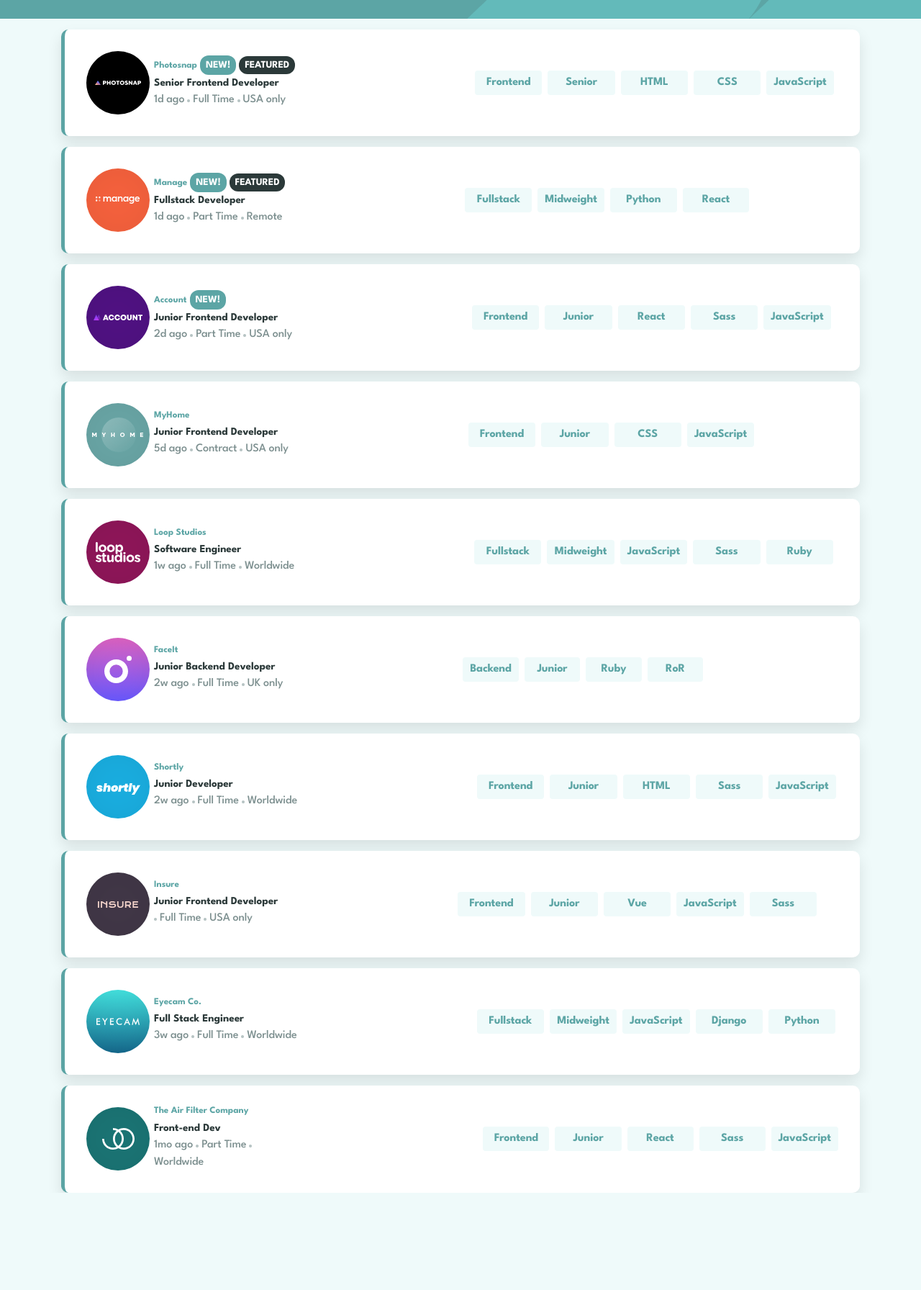
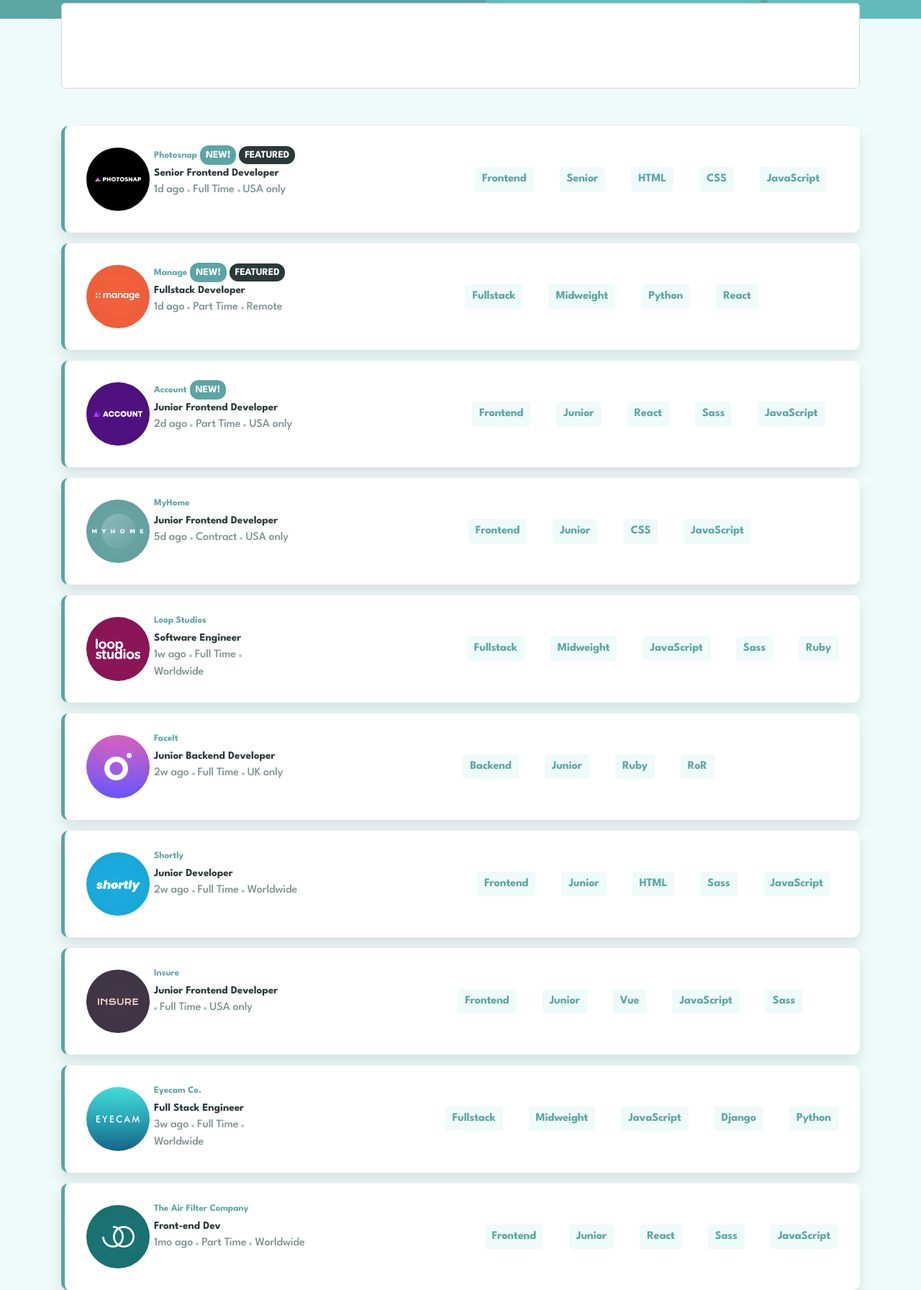
Before and after one commit to AnanoMakharashvili/Job-listings-with-filtering, a plain HTML site: page index.html in a window 1280 px wide. Shown: the part 130-1922 px from the top of the page at 72% size. Before the commit the page ends 1787 px from the top, so only its background shows below. Drawn offline with Linux system fonts and the light colour scheme.

Commit message:
Add JavaScript to the project

```diff
--- a/index.html
+++ b/index.html
@@ -20,6 +20,7 @@
           class="combined-style-desktop"
         />
       </head>
+      <input type="text" id="filter-input" />
       <img src="assets/photosnap.svg" rel="photosnap" class="logo-style" />
       <div class="box-container">
         <img src="assets/photosnap.svg" rel="photosnap" class="logo-desktop" />
@@ -44,11 +45,11 @@
           class="rectangle-style"
         />
         <div class="job-card-section">
-          <span id="front-end-style">Frontend</span>
-          <span id="senior-style">Senior</span>
-          <span id="html-style">HTML</span>
-          <span id="css-style">CSS</span>
-          <span id="javascript-style">JavaScript</span>
+          <span id="front-end-style" class="job">Frontend</span>
+          <span id="senior-style" class="job">Senior</span>
+          <span id="html-style" class="job">HTML</span>
+          <span id="css-style" class="job">CSS</span>
+          <span id="javascript-style" class="job">JavaScript</span>
         </div>
       </div>
       <img src="assets/manage.svg" rel="manage" class="logo-style" />
@@ -75,10 +76,10 @@
           class="rectangle-style"
         />
         <div class="job-card-section">
-          <span id="fullstack-style">Fullstack</span>
-          <span id="midweight-style">Midweight</span>
-          <span id="python-style">Python</span>
-          <span id="react-style">React</span>
+          <span id="fullstack-style" class="job">Fullstack</span>
+          <span id="midweight-style" class="job">Midweight</span>
+          <span id="python-style" class="job">Python</span>
+          <span id="react-style" class="job">React</span>
         </div>
       </div>
       <img src="assets/account.svg" rel="account" class="logo-style" />
@@ -104,11 +105,11 @@
           class="rectangle-style"
         />
         <div class="job-card-section">
-          <span id="front-end-style">Frontend</span>
-          <span id="junior-style">Junior</span>
-          <span id="react-style">React</span>
-          <span id="sass-style">Sass</span>
-          <span id="javascript-style">JavaScript</span>
+          <span id="front-end-style" class="job">Frontend</span>
+          <span id="junior-style" class="job">Junior</span>
+          <span id="react-style" class="job">React</span>
+          <span id="sass-style" class="job">Sass</span>
+          <span id="javascript-style" class="job">JavaScript</span>
         </div>
       </div>
       <img src="assets/myhome.svg" rel="myhome" class="logo-style" />
@@ -131,10 +132,10 @@
           class="rectangle-style"
         />
         <div class="job-card-section">
-          <span id="front-end-style">Frontend</span>
-          <span id="junior-style"> Junior</span>
-          <span id="css-style">CSS</span>
-          <span id="javascript-style">JavaScript</span>
+          <span id="front-end-style" class="job">Frontend</span>
+          <span id="junior-style" class="job"> Junior</span>
+          <span id="css-style" class="job">CSS</span>
+          <span id="javascript-style" class="job">JavaScript</span>
         </div>
       </div>
       <img
@@ -165,11 +166,11 @@
           class="rectangle-style"
         />
         <div class="job-card-section">
-          <span id="fullstack-style">Fullstack</span>
-          <span id="midweight-style">Midweight</span>
-          <span id="javascript-style">JavaScript</span>
-          <span id="sass-style">Sass</span>
-          <span id="ruby-style">Ruby</span>
+          <span id="fullstack-style" class="job">Fullstack</span>
+          <span id="midweight-style" class="job">Midweight</span>
+          <span id="javascript-style" class="job">JavaScript</span>
+          <span id="sass-style" class="job">Sass</span>
+          <span id="ruby-style" class="job">Ruby</span>
         </div>
       </div>
       <img src="assets/faceit.svg" rel="faceit" class="logo-style" />
@@ -192,10 +193,10 @@
           class="rectangle-style"
         />
         <div class="job-card-section">
-          <span id="backend-style">Backend</span>
-          <span id="junior-style">Junior</span>
-          <span id="ruby-style">Ruby</span>
-          <span id="ror-style">RoR</span>
+          <span id="backend-style" class="job">Backend</span>
+          <span id="junior-style" class="job">Junior</span>
+          <span id="ruby-style" class="job">Ruby</span>
+          <span id="ror-style" class="job">RoR</span>
         </div>
       </div>
       <img src="assets/shortly.svg" rel="shortly" class="logo-style" />
@@ -218,11 +219,11 @@
           class="rectangle-style"
         />
         <div class="job-card-section">
-          <span id="front-end-style">Frontend</span>
-          <span id="junior-style">Junior</span>
-          <span id="html-style">HTML</span>
-          <span id="sass-style">Sass</span>
-          <span id="javascript-style">JavaScript</span>
+          <span id="front-end-style" class="job">Frontend</span>
+          <span id="junior-style" class="job">Junior</span>
+          <span id="html-style" class="job">HTML</span>
+          <span id="sass-style" class="job">Sass</span>
+          <span id="javascript-style" class="job">JavaScript</span>
         </div>
       </div>
       <img src="assets/insure.svg" rel="insure" class="logo-style" />
@@ -244,11 +245,11 @@
           class="rectangle-style"
         />
         <div class="job-card-section">
-          <span id="front-end-style">Frontend</span>
-          <span id="junior-style">Junior</span>
-          <span id="vue-style">Vue</span>
-          <span id="javascript-style">JavaScript</span>
-          <span id="sass-style">Sass</span>
+          <span id="front-end-style" class="job">Frontend</span>
+          <span id="junior-style" class="job">Junior</span>
+          <span id="vue-style" class="job">Vue</span>
+          <span id="javascript-style" class="job">JavaScript</span>
+          <span id="sass-style" class="job">Sass</span>
         </div>
       </div>
       <img src="assets/eyecam-co.svg" rel="eyecam-co" class="logo-style" />
@@ -271,11 +272,11 @@
           class="rectangle-style"
         />
         <div class="job-card-section">
-          <span id="fullstack-style">Fullstack</span>
-          <span id="midweight-style">Midweight</span>
-          <span id="javascript-style">JavaScript</span>
-          <span id="django-style">Django</span>
-          <span id="python-style">Python</span>
+          <span id="fullstack-style" class="job">Fullstack</span>
+          <span id="midweight-style" class="job">Midweight</span>
+          <span id="javascript-style" class="job">JavaScript</span>
+          <span id="django-style" class="job">Django</span>
+          <span id="python-style" class="job">Python</span>
         </div>
       </div>
       <img
@@ -306,13 +307,14 @@
           class="rectangle-style"
         />
         <div class="job-card-section">
-          <span id="front-end-style">Frontend</span>
-          <span id="junior-style">Junior</span>
-          <span id="react-style">React</span>
-          <span id="sass-style">Sass</span>
-          <span id="javascript-style">JavaScript</span>
+          <span id="front-end-style" class="job">Frontend</span>
+          <span id="junior-style" class="job">Junior</span>
+          <span id="react-style" class="job">React</span>
+          <span id="sass-style" class="job">Sass</span>
+          <span id="javascript-style" class="job">JavaScript</span>
         </div>
       </div>
     </main>
+    <script src="script.js"></script>
   </body>
 </html>
--- a/script.js
+++ b/script.js
@@ -0,0 +1,32 @@
+const jobFrontEnd = document.getElementById("front-end-style");
+const jobSenior = document.getElementById("senior-style");
+const jobHtml = document.getElementById("html-style");
+const jobCssStyle = document.getElementById("css-style");
+const jobJavascript = document.getElementById("javascript-style");
+const jobFullStack = document.getElementById("fullstack-style");
+const jobMidweight = document.getElementById("midweight-style");
+const jobPython = document.getElementById("python-style");
+const jobReact = document.getElementById("react-style");
+const jobJunior = document.getElementById("junior-style");
+const jobSass = document.getElementById("sass-style");
+const jobRuby = document.getElementById("ruby-style");
+const jobBackend = document.getElementById("backend-style");
+const jobRor = document.getElementById("ror-style");
+const jobVue = document.getElementById("vue-style");
+const jobDjango = document.getElementById("django-style");
+const jobInput = document.getElementById("filter-input");
+const allJobs = document.querySelectorAll(".job");
+
+jobInput.addEventListener("input", function () {
+  const filterValue = jobInput.value.toLowerCase();
+
+  allJobs.forEach((job) => {
+    const jobText = job.textContent.toLowerCase();
+
+    if (jobText.includes(filterValue)) {
+      job.style.display = "block";
+    } else {
+      job.style.display = "none";
+    }
+  });
+});
--- a/styless.css
+++ b/styless.css
@@ -8,6 +8,16 @@
 
 body {
   background-color: #effafa;
+}
+
+#filter-input {
+  background-color: #ffffff;
+  border: 1px solid #d1d5db;
+  border-radius: 8px;
+  padding: 51px;
+  width: 327px;
+  transform: translate(0px, -37px);
+  cursor: pointer;
 }
 
 main {
@@ -259,6 +269,17 @@ main {
     gap: 15px;
   }
 
+  #filter-input {
+    width: 1110px;
+    border-radius: 5px;
+    cursor: pointer;
+  }
+  .container {
+    display: flex;
+    flex-direction: column;
+    gap: 20px;
+  }
+
   .combined-style {
     display: none;
   }
@@ -268,9 +289,8 @@ main {
   }
   .box-container {
     flex-direction: row;
-    align-items: center;
+    gap: 6px;
     width: 1110px;
-    gap: 6px;
   }
   .logo-style {
     display: none;
@@ -291,7 +311,10 @@ main {
   }
 
   .job-card-section {
-    grid-template-columns: 2fr 2fr 2fr 2fr 2fr;
+    display: flex;
+    align-items: center;
     margin-left: 244px;
+    flex-direction: row;
+    gap: 36px;
   }
 }
```
